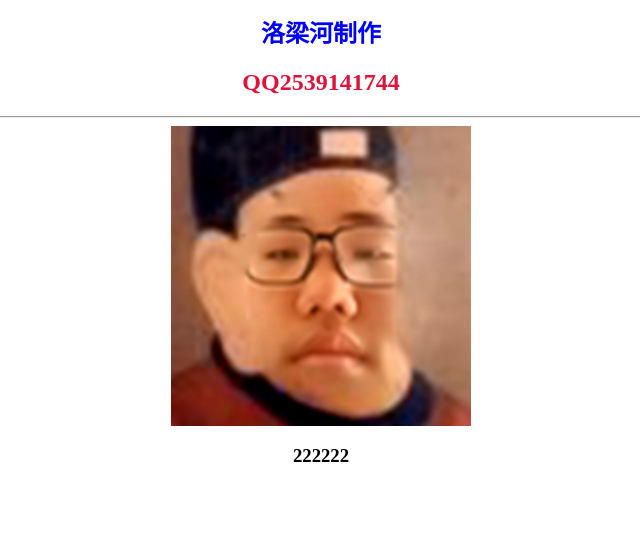
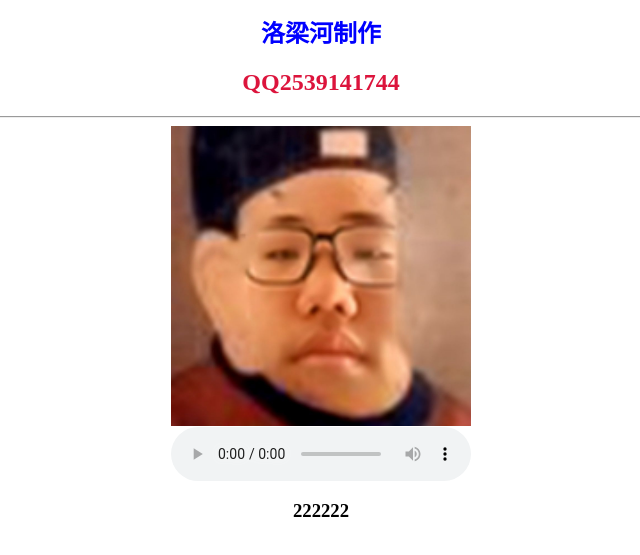
Before and after one commit to mff0739/MFF0739.github.io, a plain HTML site: page index.html in a window 1280 px wide. Shown: the part 125-680 px from the top of the page, without its empty margins (319-959 px from the left). Drawn offline with Linux system fonts and the light colour scheme.

Commit message:
Update index.html

```diff
--- a/index.html
+++ b/index.html
@@ -13,6 +13,7 @@
    style="display: block; margin: 1px auto;
    "
    >
+<audio src="2.mp3" controls autoplay loop style="display: block; margin: 1px auto;"></audio>
     <h3 style="text-align: center;">222222</h3>
 </body>
 </html>
```
